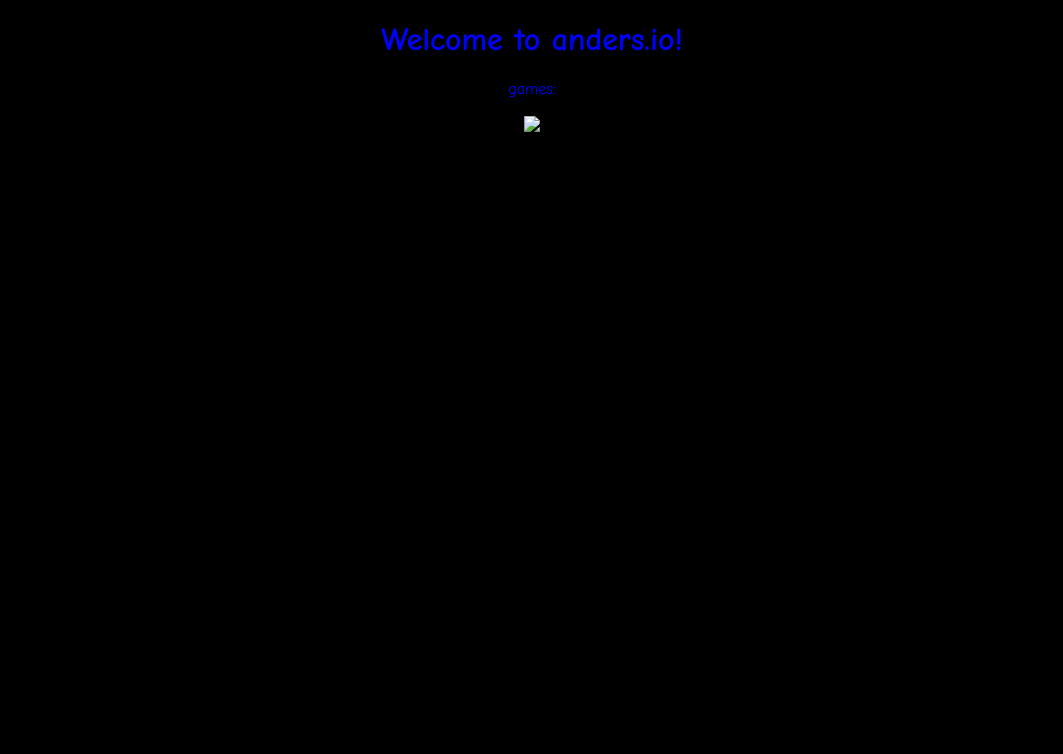
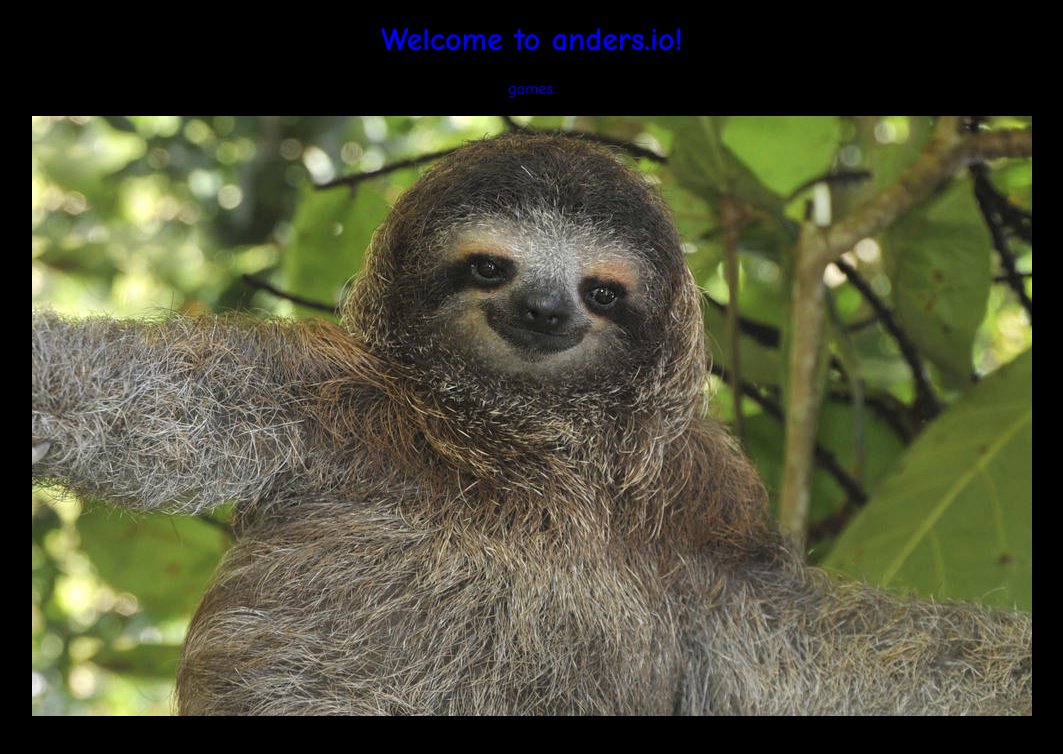
Before and after one commit to andersconn/andersconn.github.io, a plain HTML site: page index.html in a window 1280 px wide. Shown: the whole page, without its empty margins (108-1171 px from the left). Drawn offline with Linux system fonts and the light colour scheme.

Commit message:
Update index.html

```diff
--- a/index.html
+++ b/index.html
@@ -27,7 +27,7 @@
 
 
     <br>
-    <img src = "haii.jpg"/>
+    <img src = "slothe.jpg"/>
   </body>
 
 
```
